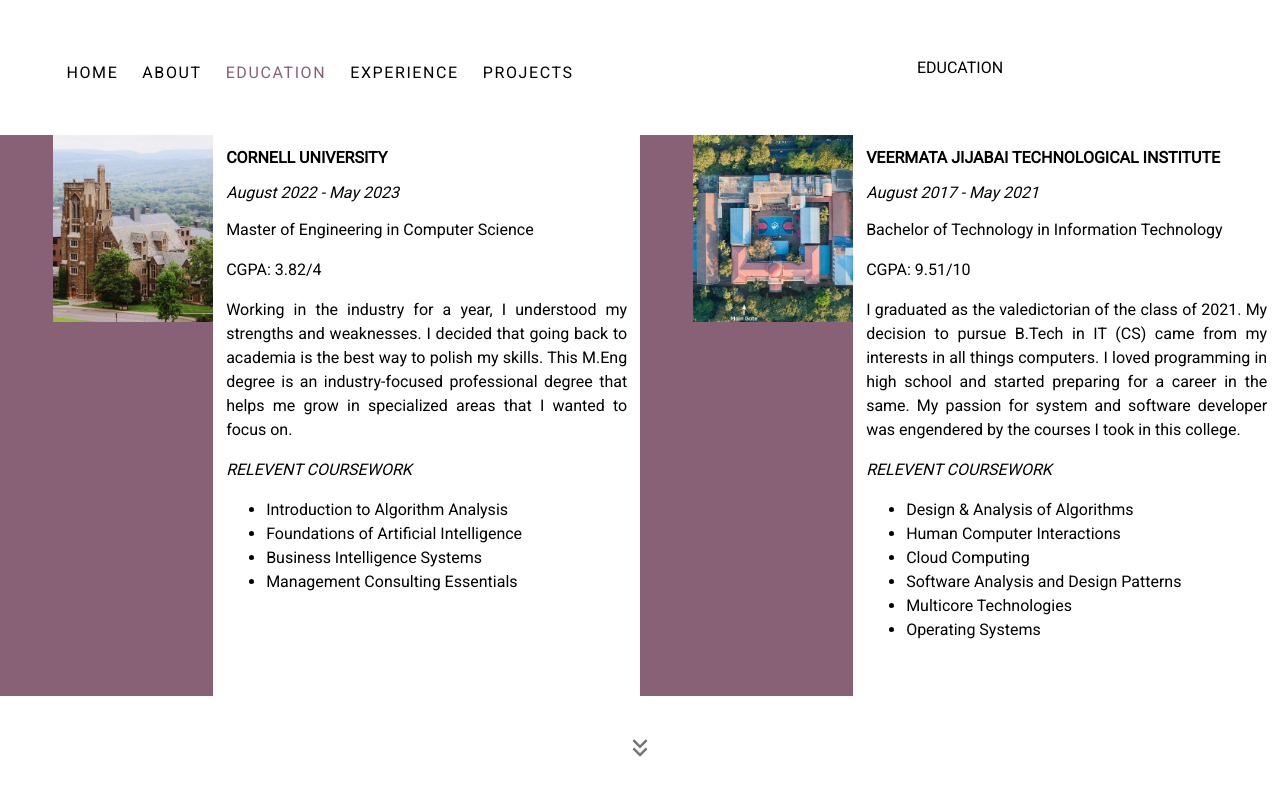
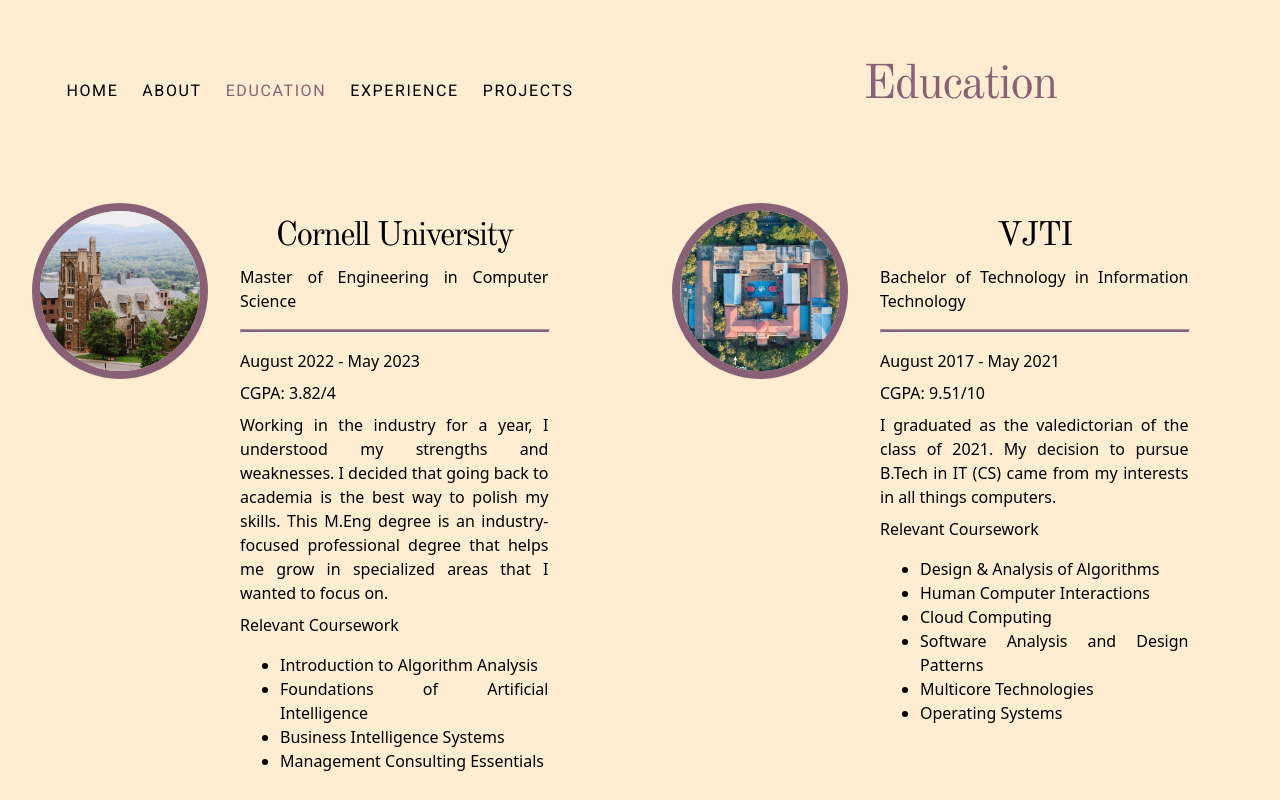
Before and after one commit to rachanac16/reflection, a React (Create React App) app: page / in a window 1280 px wide. Shown: the part 1600-2400 px from the top of the page. Built offline with nearby package versions, Linux system fonts and the light colour scheme.

Commit message:
Education page done

```diff
--- a/src/App.css
+++ b/src/App.css
@@ -32,7 +32,6 @@
   width: inherit;
   height: 100%;
   overflow: scroll;
-
 }
 
 .content{
@@ -48,13 +47,15 @@
   text-justify: inter-word;
   font-size: large;
   font-weight: bold;
+  line-height: 1.5rem;
 }
 
 .content-small{
-  /* font-family: system-ui, -apple-system, BlinkMacSystemFont, 'Segoe UI', Roboto, Oxygen, Ubuntu, Cantarell, 'Open Sans', 'Helvetica Neue', sans-serif; */
   text-align: justify;
   text-justify: inter-word;
-  font-size: small;
+  font-size: 1rem;
+  font-weight: 300;
+  line-height: 1.5rem;
 }
 
 .content-italic{
@@ -62,6 +63,15 @@
   text-align: justify;
   text-justify: inter-word;
   font-style: italic;
+  line-height: 1.5rem;
+}
+
+.content-bold{
+  /* font-family: system-ui, -apple-system, BlinkMacSystemFont, 'Segoe UI', Roboto, Oxygen, Ubuntu, Cantarell, 'Open Sans', 'Helvetica Neue', sans-serif; */
+  text-align: justify;
+  text-justify: inter-word;
+  font-style: bold;
+  line-height: 1.5rem;
 }
 
 .divider{
@@ -120,6 +130,10 @@
 
 .padding2{
   padding: 2%;
+}
+
+.padding-left2{
+  padding-left: 4rem;
 }
 
 .bg-primary{
--- a/src/components/EducationData.js
+++ b/src/components/EducationData.js
@@ -5,7 +5,7 @@ const EducationData = [
   {
     universityIndex: 1,
     shortUniversityName: "cornell",
-    universityName: "CORNELL UNIVERSITY",
+    universityName: "Cornell University",
     date: "August 2022 - May 2023",
     degree: "Master of Engineering in Computer Science",
     cgpa: "3.82/4",
@@ -21,7 +21,7 @@ const EducationData = [
   {
     universityIndex: 2,
     shortUniversityName: "vjti",
-    universityName: "VEERMATA JIJABAI TECHNOLOGICAL INSTITUTE",
+    universityName: "VJTI",
     date: "August 2017 - May 2021",
     degree: "Bachelor of Technology in Information Technology",
     cgpa: "9.51/10",
@@ -34,7 +34,7 @@ const EducationData = [
       "Operating Systems",
     ],
     icon: vjti,
-    desc: "I graduated as the valedictorian of the class of 2021. My decision to pursue B.Tech in IT (CS) came from my interests in all things computers. I loved programming in high school and started preparing for a career in the same. My passion for system and software developer was engendered by the courses I took in this college.",
+    desc: "I graduated as the valedictorian of the class of 2021. My decision to pursue B.Tech in IT (CS) came from my interests in all things computers.",
   },
 ];
 
--- a/src/components/EducationRecord.js
+++ b/src/components/EducationRecord.js
@@ -5,20 +5,7 @@ function EducationRecord(props) {
   const [record, setRecord] = useState(props.record);
 
   return (
-    <Grid item container xs={12} md={6} lg={6} className="bg-white">
-      <Grid
-        item
-        container
-        direction="column"
-        xs={0}
-        md={1}
-        lg={1}
-        className="bg-primary"
-      >
-        <Grid item xs={2} md={2} lg={2} className="bg-white"></Grid>
-        <Grid item xs={10} md={8} lg={8}></Grid>
-        <Grid item xs={0} md={2} lg={2} className="bg-white"></Grid>
-      </Grid>
+    <Grid item container xs={12} md={6} lg={6} className="bg-secondary" p={4}>
       <Grid
         item
         container
@@ -26,18 +13,16 @@ function EducationRecord(props) {
         xs={3}
         md={3}
         lg={3}
-        className="bg-primary"
+        className="bg-secondary"
       >
         <Grid item xs={2} md={4} lg={4}>
           <Avatar
             alt={record.universityName}
             src={record.icon}
-            sx={{ height: "100%", width: "100%" }}
-            variant="square"
+            sx={{ height: "10rem", width: "10rem", border:"0.5rem solid var(--primary)" }}
+            variant="circle"
           />
         </Grid>
-        <Grid item direction="column" xs={10} md={6} lg={6}></Grid>
-        <Grid item xs={0} md={2} lg={2} className="bg-white"></Grid>
       </Grid>
       <Grid
         item
@@ -46,26 +31,36 @@ function EducationRecord(props) {
         xs={9}
         md={8}
         lg={8}
-        className="padding2"
-        spacing={2}
+        className="padding2 padding-left2"
+        spacing={1}
       >
-        <Grid item className="sub-header-2">
+        <Grid item className="sub-header display-flex-center">
           {record.universityName}
         </Grid>
-        <Grid item className="content-italic color-grey">
+        <Grid item className="content body display-flex-center">
+          {record.degree}
+        </Grid>
+        <Grid item>
+        <hr
+          style={{
+              color: "var(--primary)",
+              backgroundColor: "var(--primary)",
+              height: 2,
+              width: "100%",
+          }}
+        />
+        </Grid>
+        <Grid item className="content-bold body">
           {record.date}
         </Grid>
-        <Grid item className="content">
-          {record.degree}
-        </Grid>
-        <Grid item className="content">
+        <Grid item className="content body">
           CGPA: {record.cgpa}
         </Grid>
-        <Grid item className="content">
+        <Grid item className="content-small body">
           {record.desc}
         </Grid>
-        <Grid item className="content">
-          <div className="content-italic">RELEVENT COURSEWORK</div>
+        <Grid item className="content body">
+          <div>Relevant Coursework</div>
           <ul>
             {record.relevantCoursework.map((course) => (
               <li>{course}</li>
@@ -73,6 +68,7 @@ function EducationRecord(props) {
           </ul>
         </Grid>
       </Grid>
+      <Grid item xs={1} md={1} lg={1}></Grid>
     </Grid>
   );
 }
--- a/src/pages/Education.js
+++ b/src/pages/Education.js
@@ -20,7 +20,7 @@ function Education(props) {
 
   return (
     <Grid container className="App-container" id="education">
-      <Grid item container xs={12} md={6} lg={6} className="bg-white" p={5}>
+      <Grid item container xs={12} md={6} lg={6} className="bg-secondary" p={5}>
         <Navbar scrollTo={props.scrollTo} id="educationlink" />
       </Grid>
       <Grid
@@ -28,10 +28,10 @@ function Education(props) {
         xs={12}
         md={6}
         lg={6}
-        className="main-header center-flex"
-        p={5}
+        className="header color-primary center-flex bg-secondary"
+        p={7}
       >
-        EDUCATION
+        Education
       </Grid>
       {EducationData.map((educationRecord) => (
         <EducationRecord
@@ -39,7 +39,7 @@ function Education(props) {
           key={educationRecord.universityIndex}
         />
       ))}
-      <Grid
+      {/* <Grid
         item
         container
         xs={12}
@@ -54,7 +54,7 @@ function Education(props) {
             sx={{ fontSize: "30px", "&:hover": { color: "#ffffff" } }}
           />
         </IconButton>
-      </Grid>
+      </Grid> */}
     </Grid>
   );
 }
```
